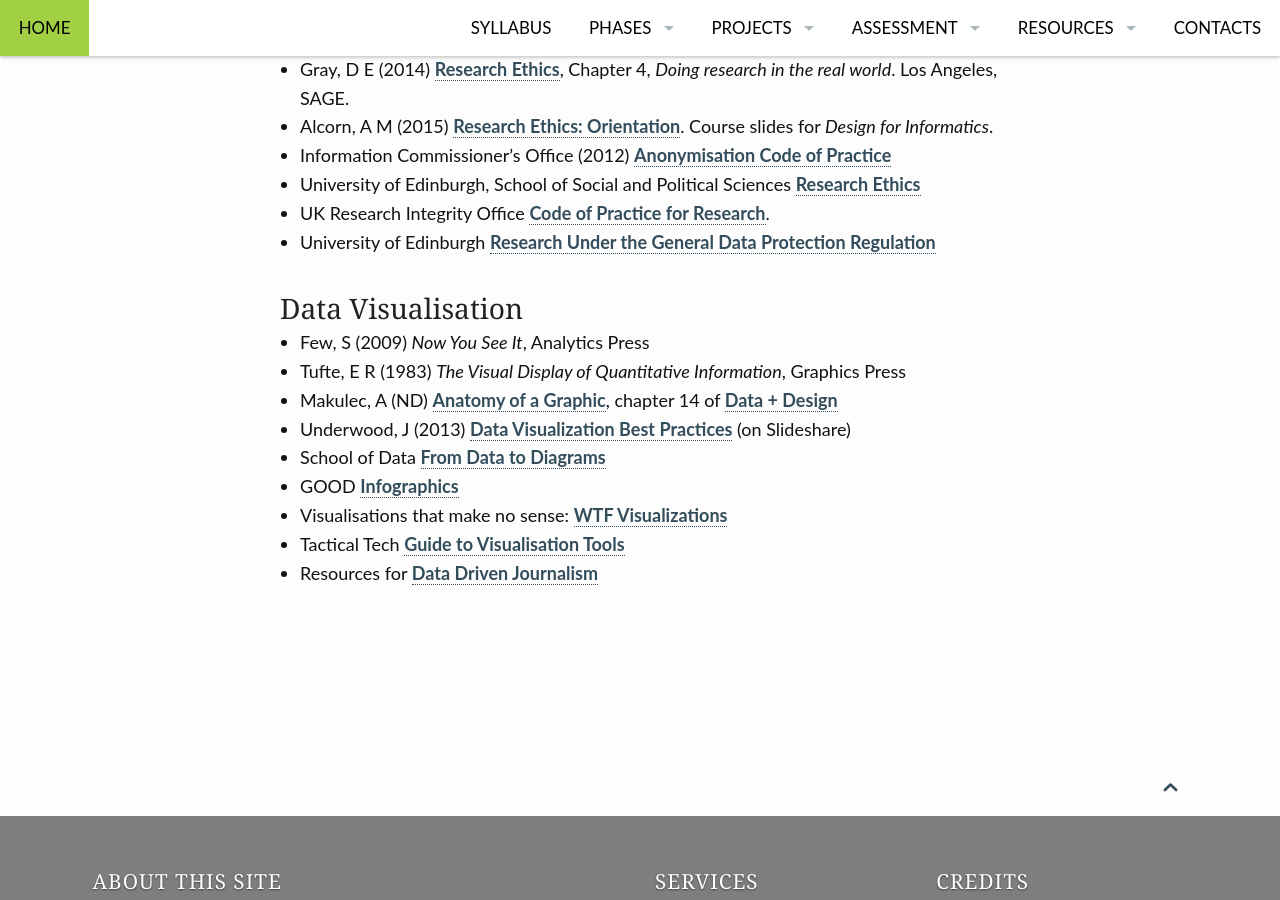
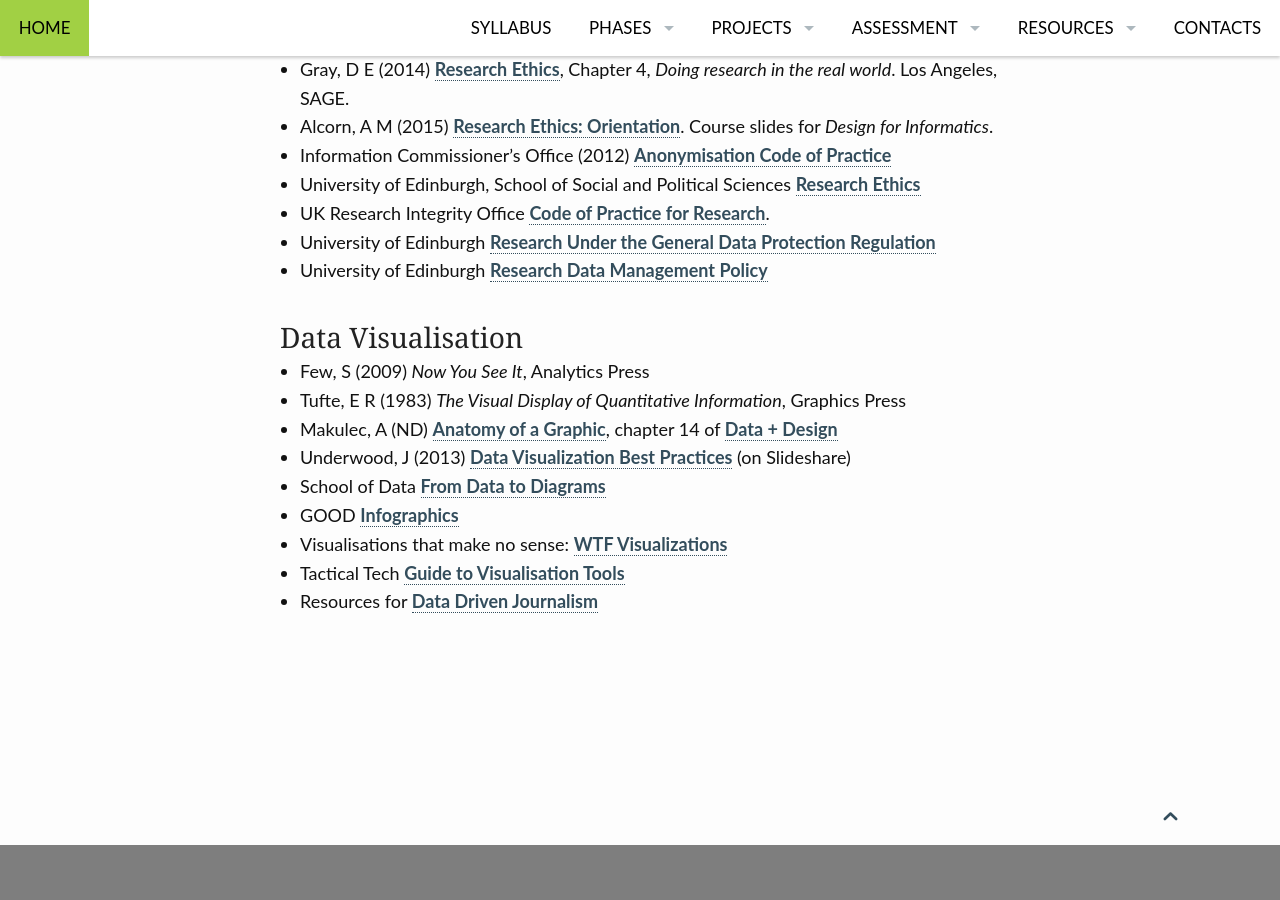
Before and after one commit to edinburghlivinglab/ddc, a Jekyll site: the page built from pages/reading_list.md, in a window 1280 px wide and 900 px high, scrolled down 1379 px. Built offline with Jekyll 4.4.1, drawn with Linux system fonts in a browser that asks for light colours.

Commit message:
Update reading_list.md

```diff
--- a/pages/reading_list.md
+++ b/pages/reading_list.md
@@ -43,6 +43,7 @@
 * University of Edinburgh, School of Social and Political Sciences [Research Ethics](http://www.sps.ed.ac.uk/research/research_ethics)
 * UK Research Integrity Office [Code of Practice for Research](https://ukrio.org/publications/code-of-practice-for-research/).
 * University of Edinburgh [Research Under the General Data Protection Regulation](https://www.ed.ac.uk/files/atoms/files/researchgdpr_0.pdf)
+* University of Edinburgh [Research Data Management Policy](https://www.ed.ac.uk/information-services/about/policies-and-regulations/research-data-policy)
 
 ### Data Visualisation
 
```
